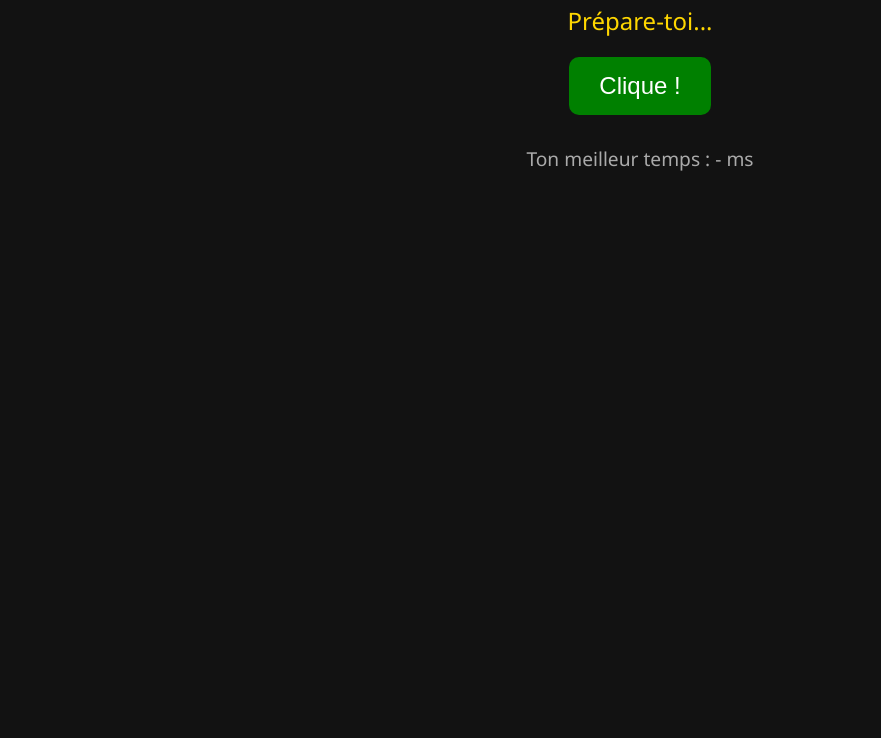
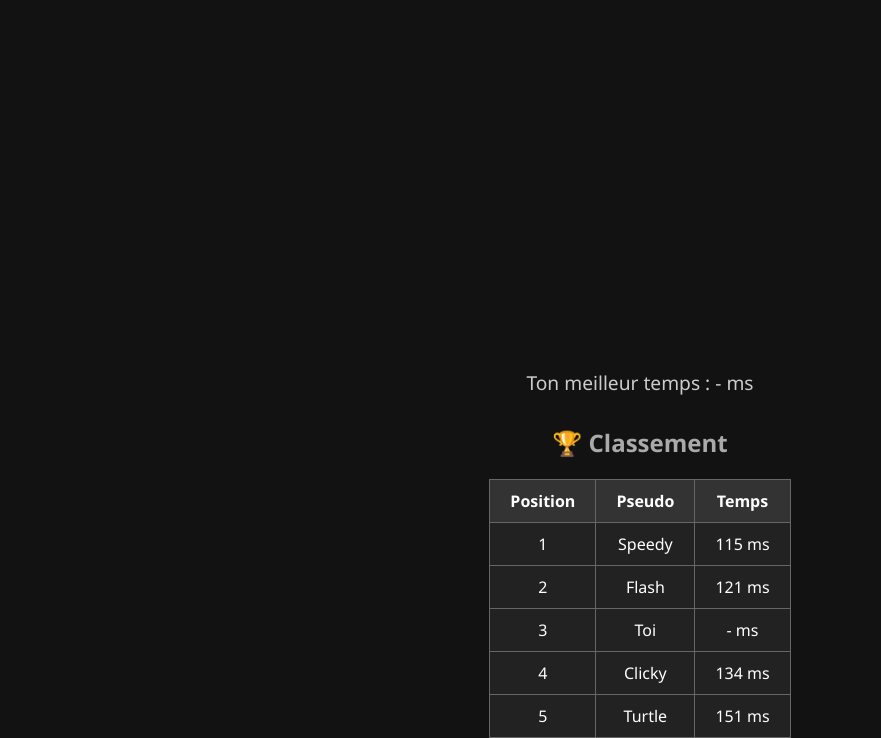
Before and after one commit to QuentinHurand/QuentinHurand.github.io, a plain HTML site: page reflexe.html in a window 1280 px wide. Shown: the part 371-1109 px from the top of the page, without its empty margins (0-881 px from the left). Before the commit the page ends 800 px from the top, so only its background shows below. Drawn offline with Linux system fonts and the light colour scheme.

Commit message:
Update reflexe.html

```diff
--- a/reflexe.html
+++ b/reflexe.html
@@ -9,46 +9,8 @@
       background-color: #121212;
       color: #ffffff;
       font-family: 'Segoe UI', Tahoma, Geneva, Verdana, sans-serif;
-      display: flex;
-      flex-direction: column;
-      align-items: center;
-      justify-content: center;
-      height: 100vh;
       margin: 0;
-      text-align: center;
-    }
-
-    h1 {
-      font-size: 3rem;
-      margin-bottom: 20px;
-      color: #00ffcc;
-    }
-
-    #message {
-      font-size: 1.5rem;
-      margin-bottom: 20px;
-      color: #ffd700;
-    }
-
-    #startButton {
-      padding: 15px 30px;
-      font-size: 1.5rem;
-      background-color: #1e90ff;
-      color: white;
-      border: none;
-      border-radius: 10px;
-      cursor: pointer;
-      transition: background 0.3s;
-    }
-
-    #startButton:hover {
-      background-color: #00bfff;
-    }
-
-    #score {
-      margin-top: 30px;
-      font-size: 1.2rem;
-      color: #aaa;
+      overflow: hidden;
     }
 
     #backMenu {
@@ -62,75 +24,164 @@
       padding: 10px 15px;
       font-size: 1rem;
       cursor: pointer;
+      z-index: 10;
     }
 
     #backMenu:hover {
       background-color: #444;
+    }
+
+    h1 {
+      text-align: center;
+      font-size: 3rem;
+      margin-top: 30px;
+      color: #00ffcc;
+    }
+
+    #message {
+      text-align: center;
+      font-size: 1.5rem;
+      margin-top: 10px;
+      color: #ffd700;
+    }
+
+    #gameArea {
+      position: relative;
+      width: 100vw;
+      height: 70vh;
+    }
+
+    .target {
+      width: 80px;
+      height: 80px;
+      background-color: green;
+      position: absolute;
+      border-radius: 10px;
+      display: none;
+    }
+
+    #score {
+      text-align: center;
+      font-size: 1.2rem;
+      margin-top: 20px;
+      color: #ccc;
+    }
+
+    #leaderboard {
+      margin-top: 30px;
+      text-align: center;
+      color: #aaa;
+    }
+
+    table {
+      margin: 0 auto;
+      border-collapse: collapse;
+      color: #fff;
+    }
+
+    th, td {
+      border: 1px solid #666;
+      padding: 10px 20px;
+    }
+
+    th {
+      background-color: #333;
+    }
+
+    td {
+      background-color: #222;
     }
   </style>
 </head>
 <body>
   <button id="backMenu" onclick="location.href='index.html'">← Menu</button>
   <h1>⚡ Test de Réflexe</h1>
-  <div id="message">Clique sur le bouton quand il devient vert !</div>
-  <button id="startButton" disabled>En attente...</button>
+  <div id="message">Appuie sur la barre d’espace quand le carré vert apparaît !</div>
+  <div id="gameArea">
+    <div id="target" class="target"></div>
+  </div>
   <div id="score">Ton meilleur temps : <span id="bestTime">-</span> ms</div>
+
+  <div id="leaderboard">
+    <h2>🏆 Classement</h2>
+    <table>
+      <tr><th>Position</th><th>Pseudo</th><th>Temps</th></tr>
+      <tr><td>1</td><td>Speedy</td><td>115 ms</td></tr>
+      <tr><td>2</td><td>Flash</td><td>121 ms</td></tr>
+      <tr><td>3</td><td>Toi</td><td><span id="youTime">-</span> ms</td></tr>
+      <tr><td>4</td><td>Clicky</td><td>134 ms</td></tr>
+      <tr><td>5</td><td>Turtle</td><td>151 ms</td></tr>
+    </table>
+  </div>
 
   <script>
     const pseudo = "Toi";
-    const startButton = document.getElementById("startButton");
+    const target = document.getElementById("target");
     const message = document.getElementById("message");
     const bestTimeSpan = document.getElementById("bestTime");
+    const youTimeSpan = document.getElementById("youTime");
+    const gameArea = document.getElementById("gameArea");
 
-    let startTime;
-    let timeout;
+    let timeout, startTime, gameStarted = false;
 
     function loadBestScore() {
       const best = localStorage.getItem("bestScore_" + pseudo);
       if (best) {
         bestTimeSpan.textContent = best;
+        youTimeSpan.textContent = best;
       } else {
         bestTimeSpan.textContent = "-";
+        youTimeSpan.textContent = "-";
       }
     }
 
-    function setRandomDelay() {
-      const delay = Math.floor(Math.random() * 5000) + 2000; // 2 à 7 secondes
-      startButton.disabled = true;
-      startButton.style.backgroundColor = "#1e90ff";
-      message.textContent = "Prépare-toi...";
-
-      timeout = setTimeout(() => {
-        startButton.disabled = false;
-        startButton.textContent = "Clique !";
-        startButton.style.backgroundColor = "green";
+    function showTarget() {
+      const x = Math.random() * (window.innerWidth - 100);
+      const y = Math.random() * (window.innerHeight * 0.7 - 100);
+      target.style.left = `${x}px`;
+      target.style.top = `${y}px`;
+      target.style.display = "block";
       startTime = Date.now();
-      }, delay);
+      gameStarted = true;
+      message.textContent = "Appuie maintenant !";
     }
 
-    startButton.addEventListener("click", () => {
-      if (startButton.disabled) return;
+    function startGame() {
+      target.style.display = "none";
+      gameStarted = false;
+      message.textContent = "Prépare-toi...";
+      const delay = Math.random() * 3000 + 2000; // entre 2 et 5 sec
+      timeout = setTimeout(showTarget, delay);
+    }
 
+    document.addEventListener("keydown", (e) => {
+      if (e.code === "Space") {
+        if (gameStarted) {
           const reactionTime = Date.now() - startTime;
           message.textContent = `⏱ Temps de réaction : ${reactionTime} ms`;
 
-      // Meilleur score
           const best = localStorage.getItem("bestScore_" + pseudo);
           if (!best || reactionTime < best) {
             localStorage.setItem("bestScore_" + pseudo, reactionTime);
             bestTimeSpan.textContent = reactionTime;
+            youTimeSpan.textContent = reactionTime;
           }
 
-      // Prépare la prochaine tentative
-      startButton.textContent = "En attente...";
-      startButton.disabled = true;
-      startButton.style.backgroundColor = "#1e90ff";
-      setTimeout(setRandomDelay, 2000);
+          target.style.display = "none";
+          gameStarted = false;
+          setTimeout(startGame, 1500);
+        } else {
+          // Trop tôt
+          clearTimeout(timeout);
+          message.textContent = "⛔ Trop tôt ! Attends le carré vert...";
+          setTimeout(startGame, 1500);
+        }
+      }
     });
 
-    // Lancement initial
+    // Lancement
     loadBestScore();
-    setTimeout(setRandomDelay, 1000);
+    setTimeout(startGame, 1000);
   </script>
 </body>
 </html>
```
Lines whose indentation alone changed are shown as unchanged.
